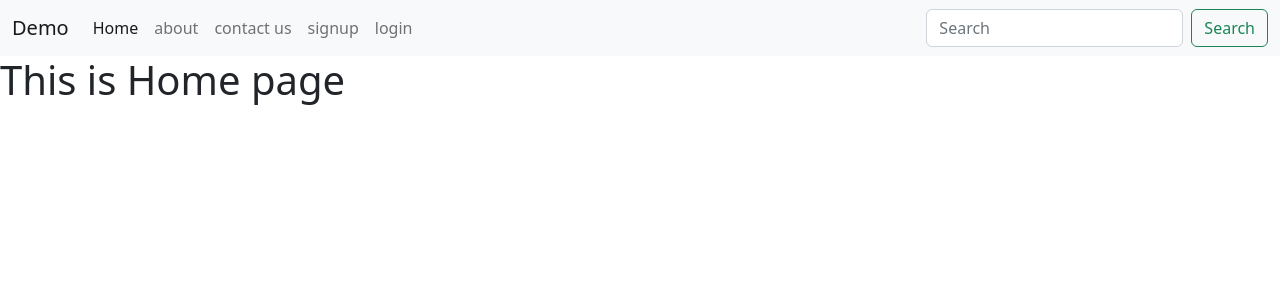
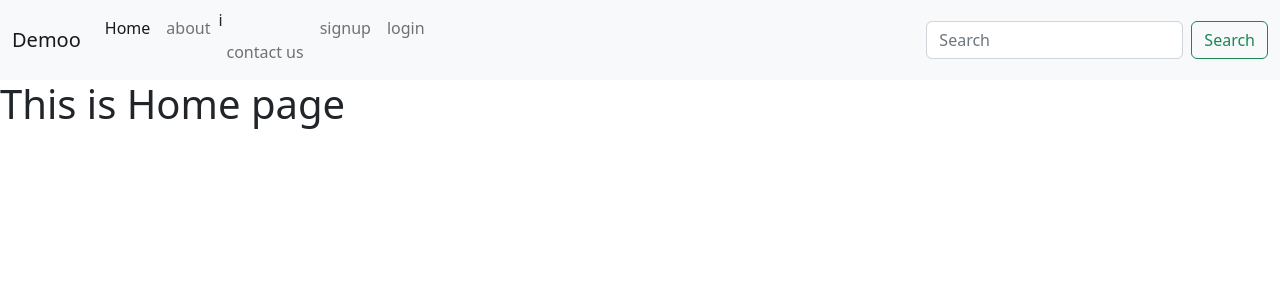
Before and after one commit to ansh-7666/PETDOTE, a Django app: page / in a window 1280 px wide. Shown: the top 300 px of the page. Run offline with Django 4.2, Linux system fonts and the light colour scheme.

Commit message:
Changed Demo to Demoo

```diff
--- a/templates/index.html
+++ b/templates/index.html
@@ -1,15 +1,17 @@
 <!doctype html>
 <html lang="en">
+
 <head>
     <meta charset="utf-8">
     <meta name="viewport" content="width=device-width, initial-scale=1">
     <title>Demo website</title>
     <link href="https://cdn.jsdelivr.net/npm/bootstrap@5.2.0/dist/css/bootstrap.min.css" rel="stylesheet" integrity="sha384-gH2yIJqKdNHPEq0n4Mqa/HGKIhSkIHeL5AyhkYV8i59U5AR6csBvApHHNl/vI1Bx" crossorigin="anonymous">
 </head>
+
 <body>
     <nav class="navbar navbar-expand-lg bg-light">
         <div class="container-fluid">
-          <a class="navbar-brand" href="/">Demo</a>
+            <a class="navbar-brand" href="/">Demoo</a>
             <button class="navbar-toggler" type="button" data-bs-toggle="collapse" data-bs-target="#navbarSupportedContent" aria-controls="navbarSupportedContent" aria-expanded="false" aria-label="Toggle navigation">
             <span class="navbar-toggler-icon"></span>
           </button>
@@ -21,7 +23,7 @@
                     <li class="nav-item">
                         <a class="nav-link" href="/about">about</a>
                     </li>
-              <li class="nav-item">
+                    <li class="nav-item">i
                         <a class="nav-link" href="/contact">contact us</a>
                     </li>
                     <li class="nav-item">
@@ -42,4 +44,5 @@
     <script src="https://cdn.jsdelivr.net/npm/bootstrap@5.2.0/dist/js/bootstrap.bundle.min.js" integrity="sha384-A3rJD856KowSb7dwlZdYEkO39Gagi7vIsF0jrRAoQmDKKtQBHUuLZ9AsSv4jD4Xa" crossorigin="anonymous"></script>
     <h1>This is Home page</h1>
 </body>
+
 </html>
```
Also changed, not shown: db.sqlite3, home/migrations/0001_initial.py (added). Lines whose indentation alone changed are shown as unchanged.
